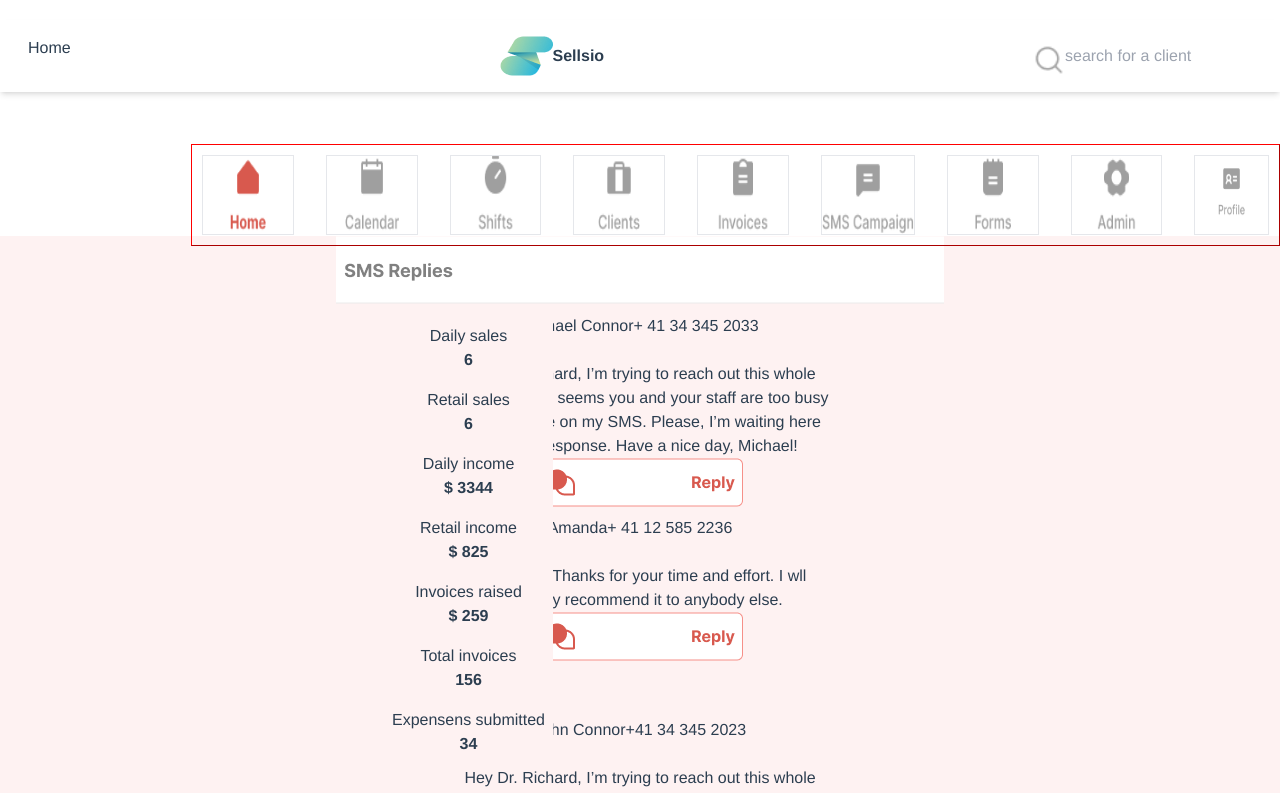
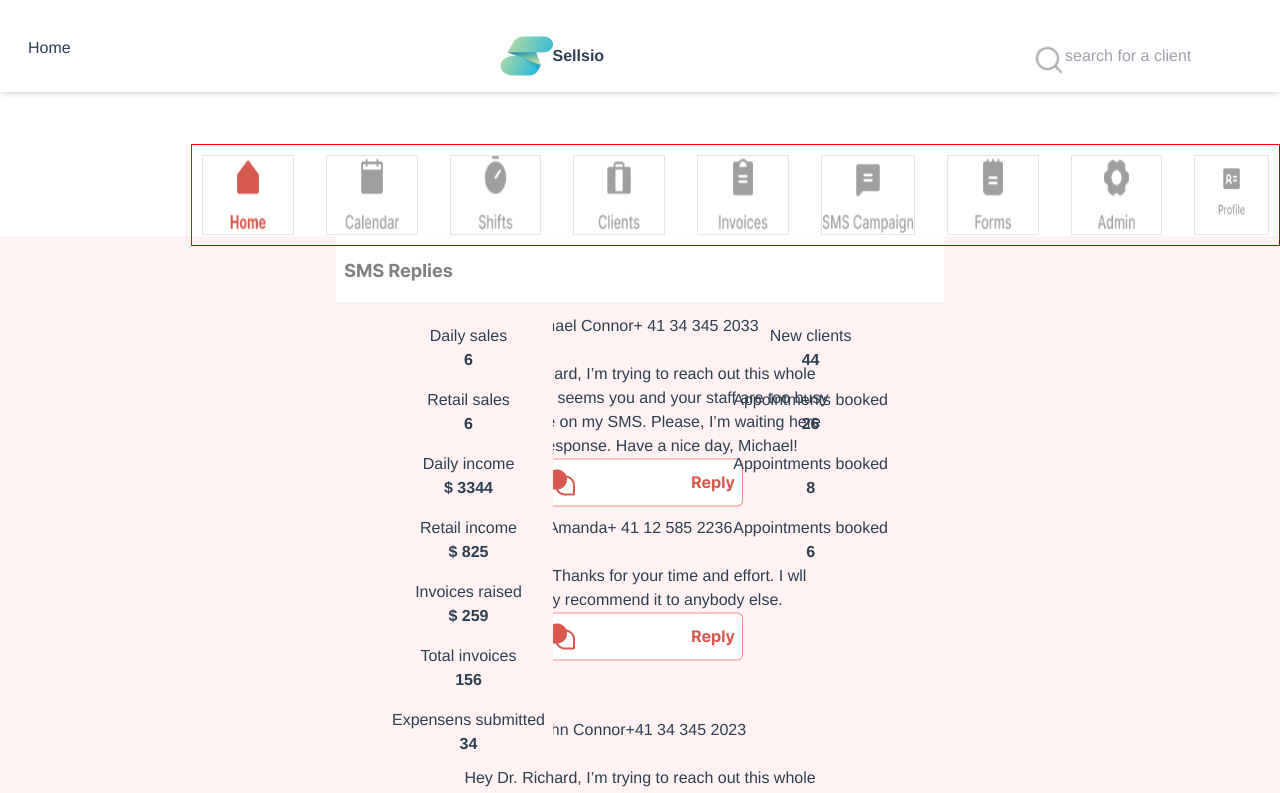
Before and after one commit to Dejan21/Vue-project, a Vue app: page / in a window 1280 px wide. Shown: the top 793 px of the page. Built offline with nearby package versions, Linux system fonts and the light colour scheme.

Commit message:
Right side

```diff
--- a/src/pages/RightPage.vue
+++ b/src/pages/RightPage.vue
@@ -0,0 +1,49 @@
+<template>
+    <div class="absolute pt-32 right-96 inline">
+        <ul>
+         <li v-for="appointment in appointments"
+         :key="appointment.id"
+         class="p-2"
+         >
+         <span>{{appointment.content}}</span>
+         <br />
+         <span class="font-bold">{{appointment.pieces}}</span>
+         </li>
+        </ul>
+    </div>
+</template>
+
+<script>
+ export default {
+    data(){
+        return {
+            appointments: [
+             {
+                id: 1,
+                content:'New clients',
+                pieces: '44',
+            },
+            {
+                id: 2,
+                content:'Appointments booked',
+                pieces: '26',
+            },
+            {
+                id: 3,
+                content:'Appointments booked',
+                pieces: '8',
+            },
+            {
+                id: 4,
+                content:'Appointments booked',
+                pieces: '6',
+            },
+            ]
+        }
+    }
+ }
+</script>
+
+<style>
+
+</style>
--- a/src/views/HomePage.vue
+++ b/src/views/HomePage.vue
@@ -3,6 +3,7 @@
     <Navbar  />
     <HeaderComponent  />
     <LeftPage />
+    <RightPage />
   </div>
   <div class="bg-red-50">
   <img src="../assets/Frame.png" class="m-auto mt-12">
@@ -30,12 +31,14 @@
 import Navbar from "../components/Navbar.vue";
 import HeaderComponent from "@/components/HeaderComponent.vue";
 import LeftPage from "@/pages/LeftPage.vue";
+import RightPage from "@/pages/RightPage.vue";
 
 export default {
   components: {
     Navbar,
     HeaderComponent,
-    LeftPage
+    LeftPage,
+    RightPage
 },
 data(){
   return {
```
